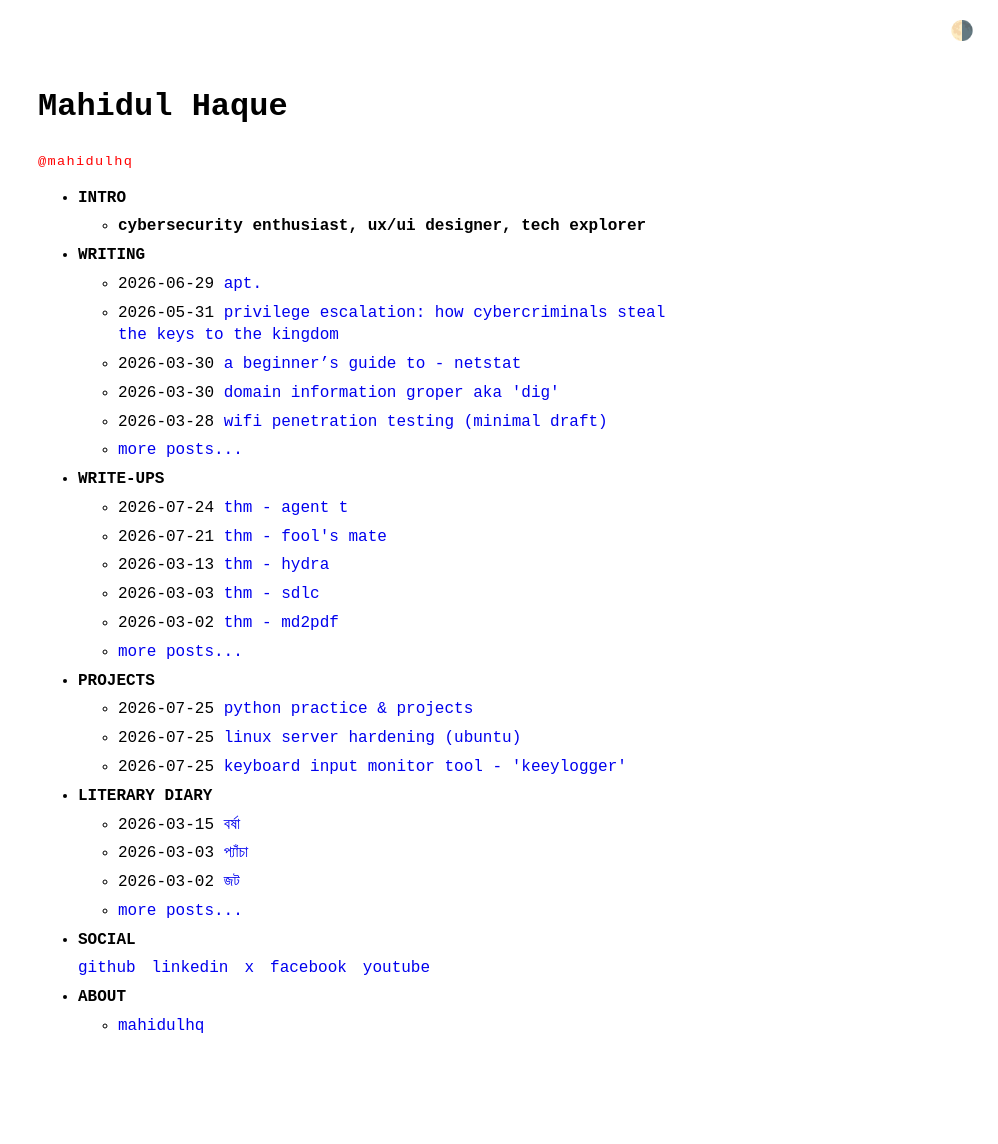
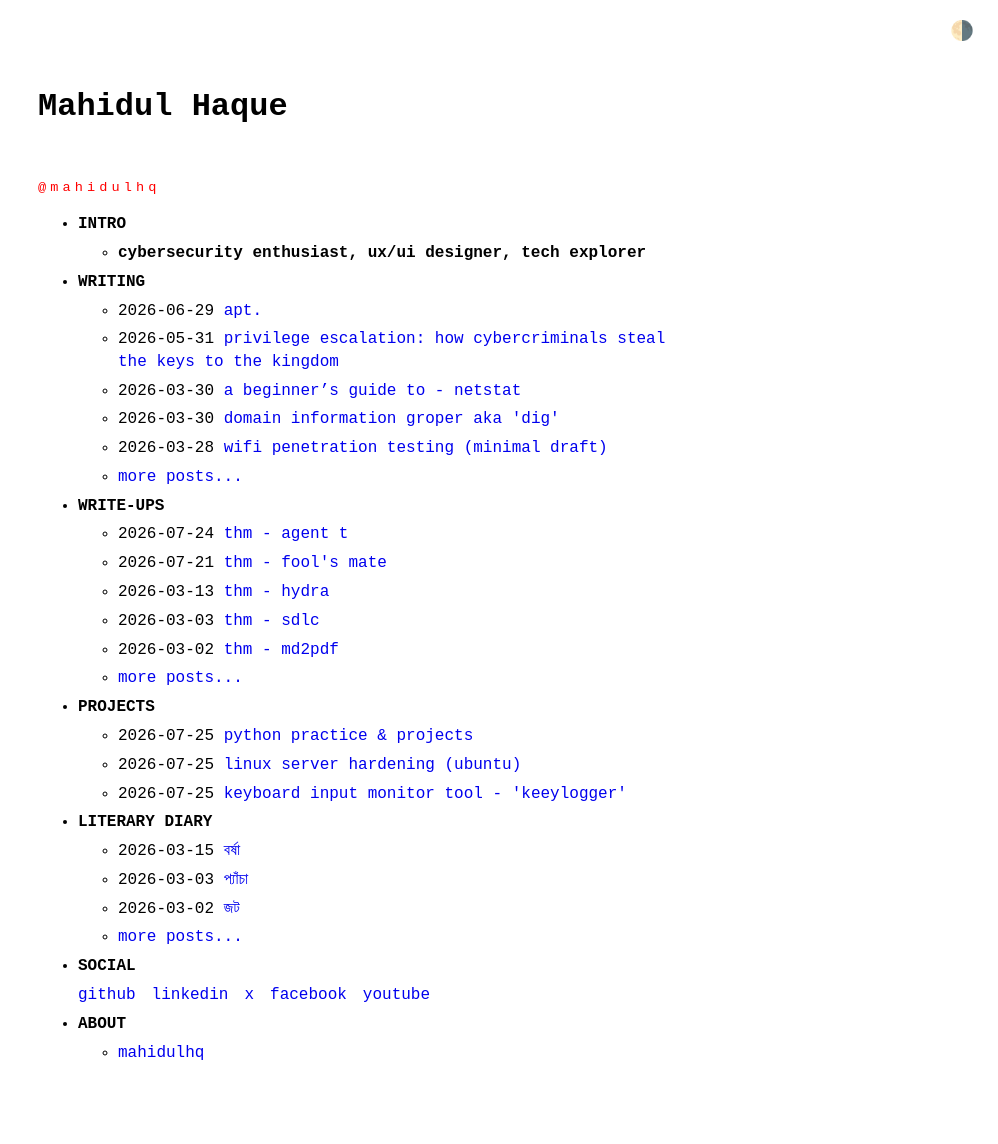
Before and after one commit to mahidulhq/mahidulhq.github.io, a Jekyll site: the page built from index.md, in a window 1280 px wide. Shown: the whole page, without its empty margins (282-1280 px from the left). Built offline with Jekyll 4.4.1, drawn with Linux system fonts in a browser that asks for light colours; before the commit the page ends 1117 px from its top, so only the background shows below that.

Commit message:
Update no-style-please.scss

```diff
--- a/_sass/no-style-please.scss
+++ b/_sass/no-style-please.scss
@@ -55,9 +55,9 @@ p { margin: 1rem 0; }
 
 .site-handle {
   font-size: 0.85em;
-  margin-top: 1rem;
+  margin-top: 3rem;
   color: red;
-  letter-spacing: 0.1em;
+  letter-spacing: 0.3em;
 }
 
 li { margin: 0.4rem 0; }
```
